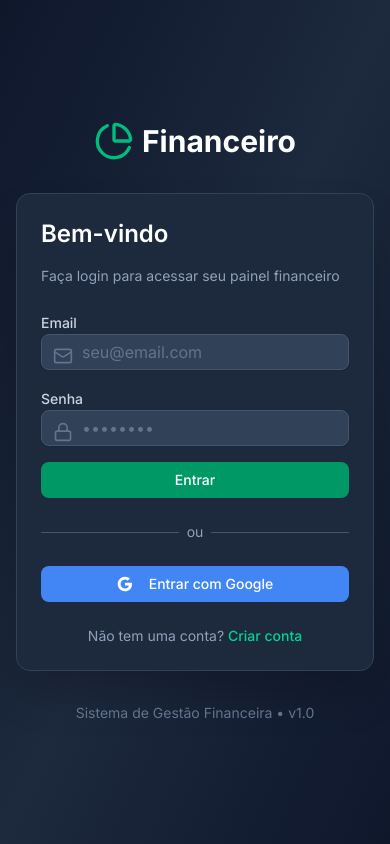
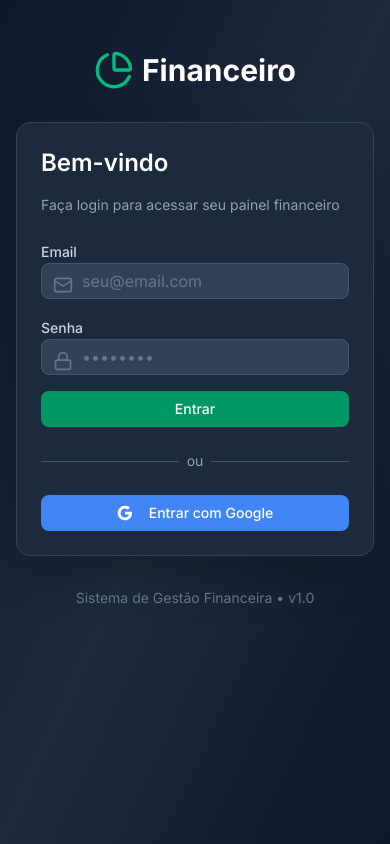
Before and after one commit to compostoweb/financas-pro, a Next.js app: page /auth/login in a window 390 px wide. Built offline with nearby package versions, Linux system fonts and the light colour scheme.

Commit message:
style: adjust mobile login page top padding to 50px

```diff
--- a/app/auth/login/page.tsx
+++ b/app/auth/login/page.tsx
@@ -71,7 +71,7 @@ function LoginContent() {
   }
 
   return (
-    <div className="min-h-screen w-screen flex flex-col items-center justify-center bg-gradient-to-br from-slate-900 via-slate-800 to-slate-900 p-4">
+    <div className="min-h-screen w-screen flex flex-col items-center pt-[50px] md:pt-0 md:justify-center justify-start bg-gradient-to-br from-slate-900 via-slate-800 to-slate-900 p-4">
       {/* Logo */}
       <div className="mb-8 flex items-center gap-2">
         <PieChart className="w-10 h-10 text-emerald-500" />
@@ -139,6 +139,7 @@ function LoginContent() {
             </Button>
           </form>
 
+
           {/* Divider */}
           <div className="relative">
             <div className="absolute inset-0 flex items-center">
@@ -166,13 +167,16 @@ function LoginContent() {
             Entrar com Google
           </Button>
 
+
+
           {/* Link para Registro */}
-          <p className="text-center text-sm text-slate-400">
+{/*          <p className="text-center text-sm text-slate-400">
             Não tem uma conta?{" "}
             <Link href="/auth/register" className="text-emerald-400 hover:text-emerald-300 font-medium">
               Criar conta
             </Link>
           </p>
+*/}
         </CardContent>
       </Card>
 
```
